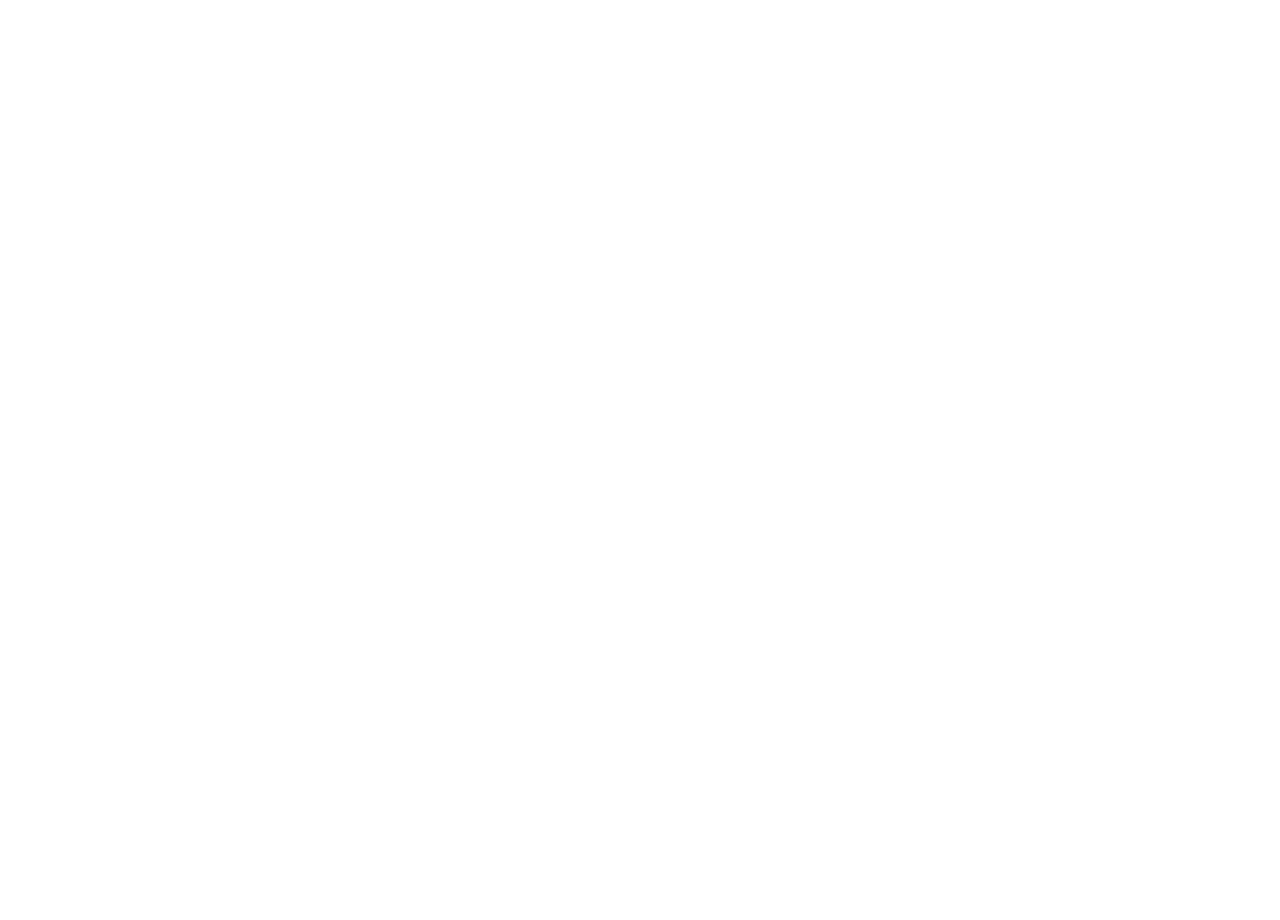
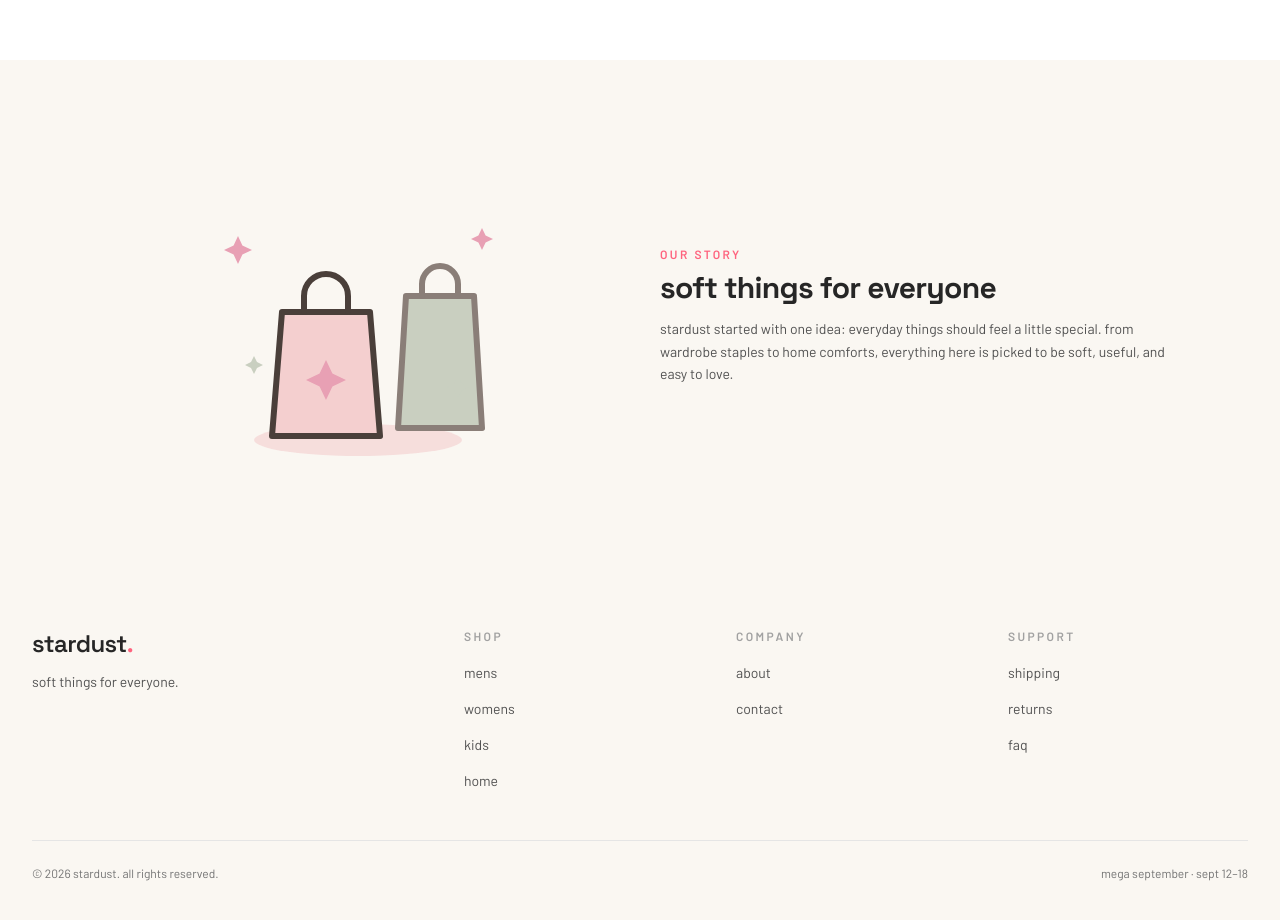
Before and after one commit to leeroy-chakanyuka/stardust-ecomm, a React (Vite) app in the folder frontend/: page / in a window 1280 px wide. Shown: the part 1700-2620 px from the top of the page. Before the commit the page ends 1760 px from the top, so only its background shows below. Built offline with nearby package versions, Linux system fonts and the light colour scheme.

Commit message:
* Added a story section (might remove later)
* Added a footer section (need to add links to it later)

```diff
--- a/frontend/src/App.jsx
+++ b/frontend/src/App.jsx
@@ -3,6 +3,8 @@
 import Hero from "./components/hero/Hero";
 import NewArrivals from "./components/section/NewArrivals";
 import Categories from "./components/section/Categories";
+import Story from "./components/section/Story";
+import Footer from "./components/footer/Footer";
 
 function App() {
   return (
@@ -12,7 +14,9 @@
         <Hero />
         <NewArrivals />
         <Categories />
+        <Story />
       </main>
+      <Footer />
     </>
   );
 }
--- /dev/null
+++ b/frontend/src/components/common/StoryArt.jsx
@@ -0,0 +1,39 @@
+function StoryArt({ className = "" }) {
+  return (
+    <svg
+      xmlns="http://www.w3.org/2000/svg"
+      viewBox="0 0 200 160"
+      fill="none"
+      className={className}
+    >
+      {/* ground shadow */}
+      <ellipse cx="100" cy="142" rx="52" ry="8" fill="#F4CFCF" opacity="0.6" />
+      {/* back bag */}
+      <g stroke="#8A7E78" strokeWidth="3" strokeLinecap="round" strokeLinejoin="round">
+        <path d="M124 70h34l4 66H120l4-66z" fill="#C9CFC0" />
+        <path d="M132 70v-6a9 9 0 0118 0v6" />
+      </g>
+      {/* front bag */}
+      <g stroke="#4A3F3A" strokeWidth="3" strokeLinecap="round" strokeLinejoin="round">
+        <path d="M62 78h44l5 62H57l5-62z" fill="#F4CFCF" />
+        <path d="M73 78V70a11 11 0 0122 0v8" />
+      </g>
+      {/* star on front bag */}
+      <path
+        d="M84 102l3.2 6.8 6.8 3.2-6.8 3.2L84 122l-3.2-6.8L74 112l6.8-3.2L84 102z"
+        fill="#E8A0B4"
+      />
+      {/* sparkles */}
+      <g fill="#E8A0B4">
+        <path d="M40 40l2.2 4.8 4.8 2.2-4.8 2.2-2.2 4.8-2.2-4.8-4.8-2.2 4.8-2.2 2.2-4.8z" />
+        <path d="M162 36l1.8 3.7 3.7 1.8-3.7 1.8-1.8 3.7-1.8-3.7-3.7-1.8 3.7-1.8 1.8-3.7z" />
+      </g>
+      <g fill="#C9CFC0">
+        <path d="M150 110l1.8 3.7 3.7 1.8-3.7 1.8-1.8 3.7-1.8-3.7-3.7-1.8 3.7-1.8 1.8-3.7z" />
+        <path d="M48 100l1.5 3 3 1.5-3 1.5-1.5 3-1.5-3-3-1.5 3-1.5 1.5-3z" />
+      </g>
+    </svg>
+  );
+}
+
+export default StoryArt;
--- /dev/null
+++ b/frontend/src/components/footer/Footer.jsx
@@ -0,0 +1,64 @@
+const columns = [
+  {
+    title: "shop",
+    links: ["mens", "womens", "kids", "home"],
+  },
+  {
+    title: "company",
+    links: ["about", "contact"],
+  },
+  {
+    title: "support",
+    links: ["shipping", "returns", "faq"],
+  },
+];
+
+function Footer() {
+  return (
+    <footer className="bg-[#FAF7F2]">
+      <div className="mx-auto max-w-7xl px-8 py-14">
+        <div className="grid gap-10 md:grid-cols-[1fr_2fr]">
+          <div>
+            <p className="font-display text-2xl font-semibold lowercase tracking-tight text-neutral-800 select-none">
+              stardust<span className="text-rose-400">.</span>
+            </p>
+            <p className="mt-3 font-barlow text-sm lowercase text-neutral-600">
+              soft things for everyone.
+            </p>
+          </div>
+          <div className="grid grid-cols-2 gap-8 sm:grid-cols-3">
+            {columns.map((column) => (
+              <div key={column.title}>
+                <p className="font-barlow text-xs font-semibold uppercase tracking-[0.2em] text-neutral-400">
+                  {column.title}
+                </p>
+                <ul className="mt-4 list-none space-y-3 p-0">
+                  {column.links.map((link) => (
+                    <li key={link}>
+                      <a
+                        href={`#${link}`}
+                        className="font-barlow text-sm lowercase text-neutral-600 transition-colors hover:text-rose-500"
+                      >
+                        {link}
+                      </a>
+                    </li>
+                  ))}
+                </ul>
+              </div>
+            ))}
+          </div>
+        </div>
+        <div className="mt-12 flex flex-col items-center justify-between gap-3 border-t border-neutral-200 pt-6 sm:flex-row">
+          <p className="font-barlow text-xs lowercase text-neutral-500">
+            © 2026 stardust. all rights reserved.
+          </p>
+          <p className="font-barlow text-xs lowercase text-neutral-500">
+            mega september · sept 12–18
+          </p>
+        </div>
+      </div>
+    </footer>
+  );
+}
+
+export default Footer;
--- /dev/null
+++ b/frontend/src/components/section/Story.jsx
@@ -0,0 +1,24 @@
+import Heading from "./headings/Heading";
+import StoryArt from "../common/StoryArt";
+
+function Story() {
+  return (
+    <section className="bg-[#FAF7F2]">
+      <div className="mx-auto grid max-w-6xl items-center gap-10 px-8 py-16 lg:grid-cols-2">
+        <div className="flex items-center justify-center rounded-xl p-8">
+          <StoryArt className="max-h-80 w-full" />
+        </div>
+        <div className="text-center lg:text-left">
+          <Heading title="soft things for everyone" eyebrow="our story" />
+          <p className="mt-3 font-barlow text-sm lowercase leading-relaxed text-neutral-600">
+            stardust started with one idea: everyday things should feel a little
+            special. from wardrobe staples to home comforts, everything here is
+            picked to be soft, useful, and easy to love.
+          </p>
+        </div>
+      </div>
+    </section>
+  );
+}
+
+export default Story;
```
Also changed, not shown: frontend/src/pages/product-list/ProductList.jsx (added).
